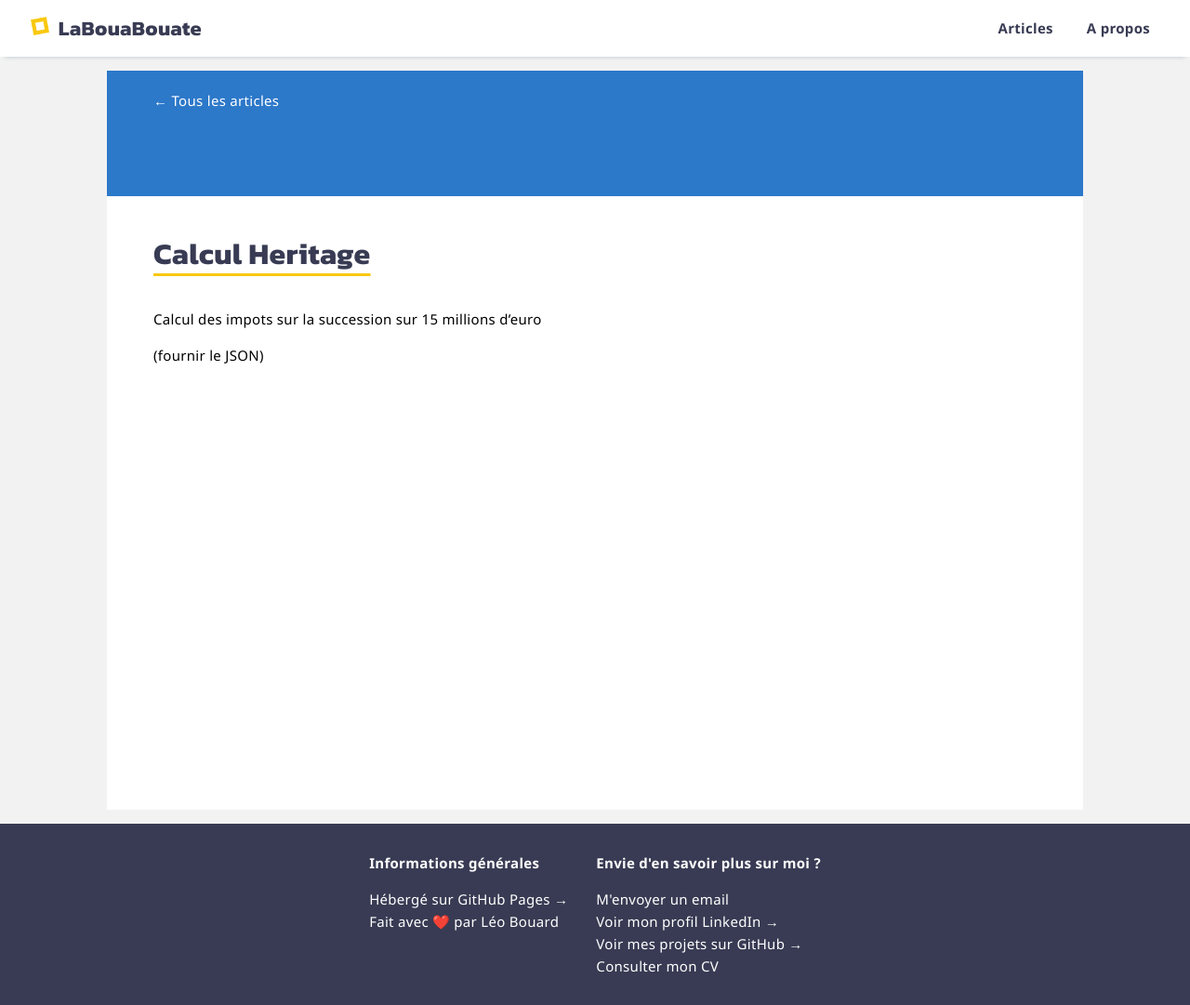
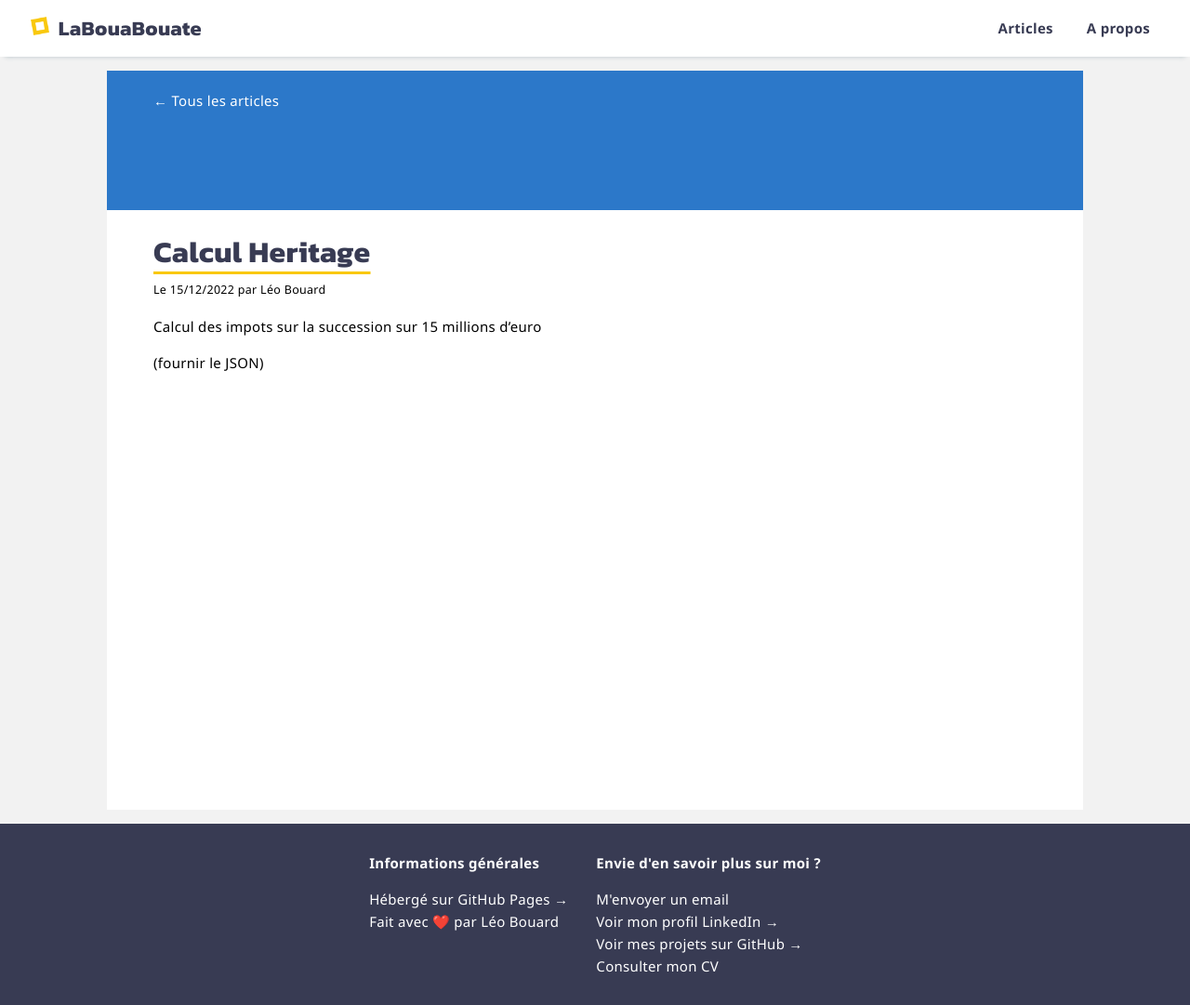
Before and after one commit to leobouard/leobouard.github.io, a Jekyll site: the page built from _posts/2022-12-15-calcul-heritage.md, in a window 1280 px wide. Shown: the whole page at 93% size. Built offline with Jekyll 4.4.1, drawn with Linux system fonts in a browser that asks for light colours; some web fonts are replaced; our own code applies the rules of GitHub Pages for plain Markdown files.

Commit message:
Ré-introduction du small sous le H1

```diff
--- a/_layouts/post.html
+++ b/_layouts/post.html
@@ -18,9 +18,8 @@ layout: default
     {% endif %}
 </div>
 
-<!-- <small>Le {{ page.date | date: "%d/%m/%Y" }} par {{ site.author }}</small> -->
-
 <h1>{{ page.title }}</h1>
+<small>Le {{ page.date | date: "%d/%m/%Y" }} par {{ site.author }}</small>
 
 {{ content }}
 
--- a/assets/css/posts.scss
+++ b/assets/css/posts.scss
@@ -67,9 +67,7 @@ article:hover {
 }
 
 .postBanner {
-    margin-left: -50px;
-    margin-right: -50px;
-    margin-top: -30px;
+    margin: -15px -50px 0px -50px;
     position: relative;
     height: 150px;
     line-height: 150px;
--- a/assets/css/style.scss
+++ b/assets/css/style.scss
@@ -162,6 +162,7 @@ section {
         text-decoration-thickness: 3px;
         text-decoration-color: #f9c80e;
         line-height: 1.3;
+        margin: -5px 0px
     }
 
     h2, .articleTitle {
```
